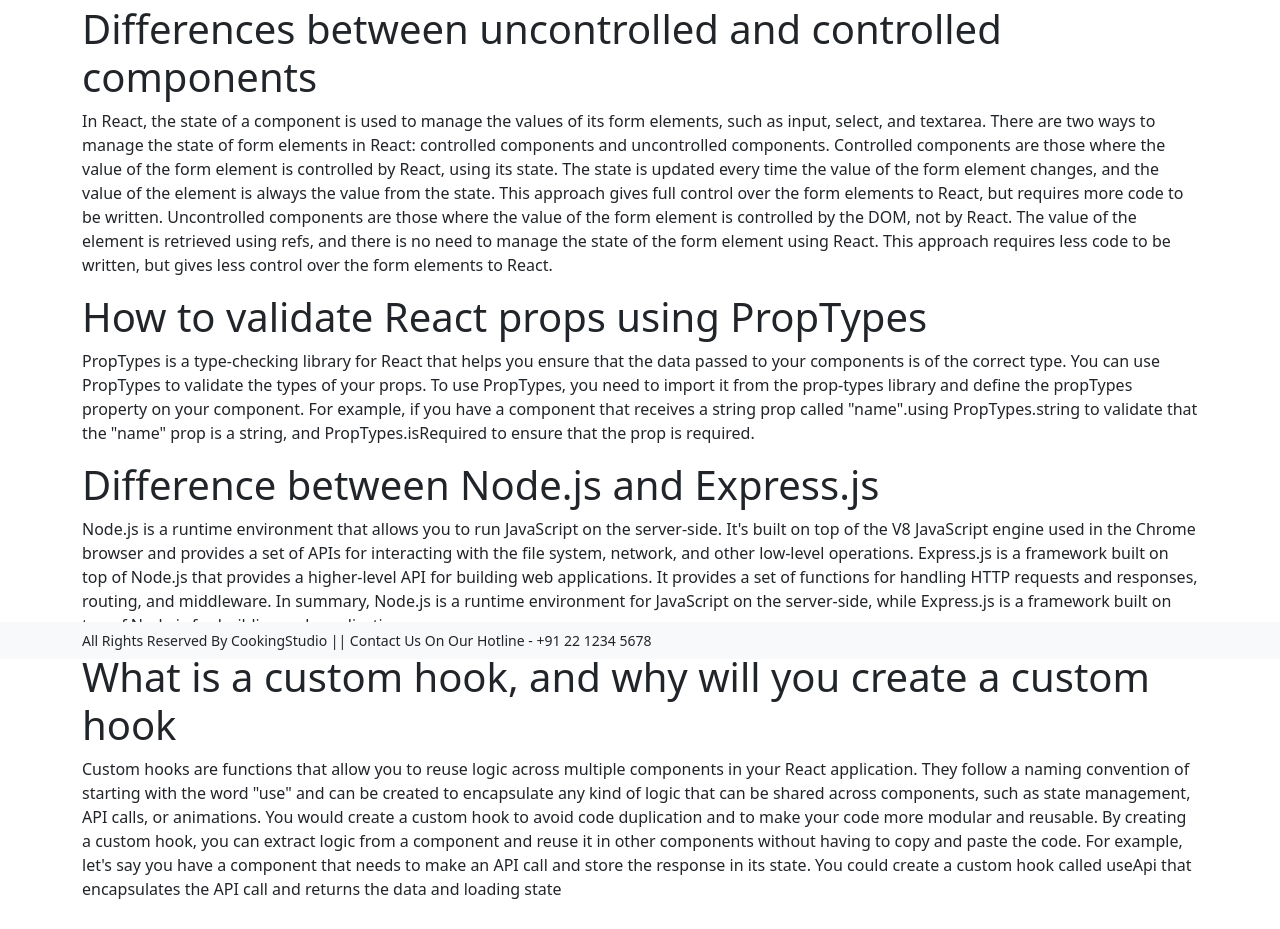
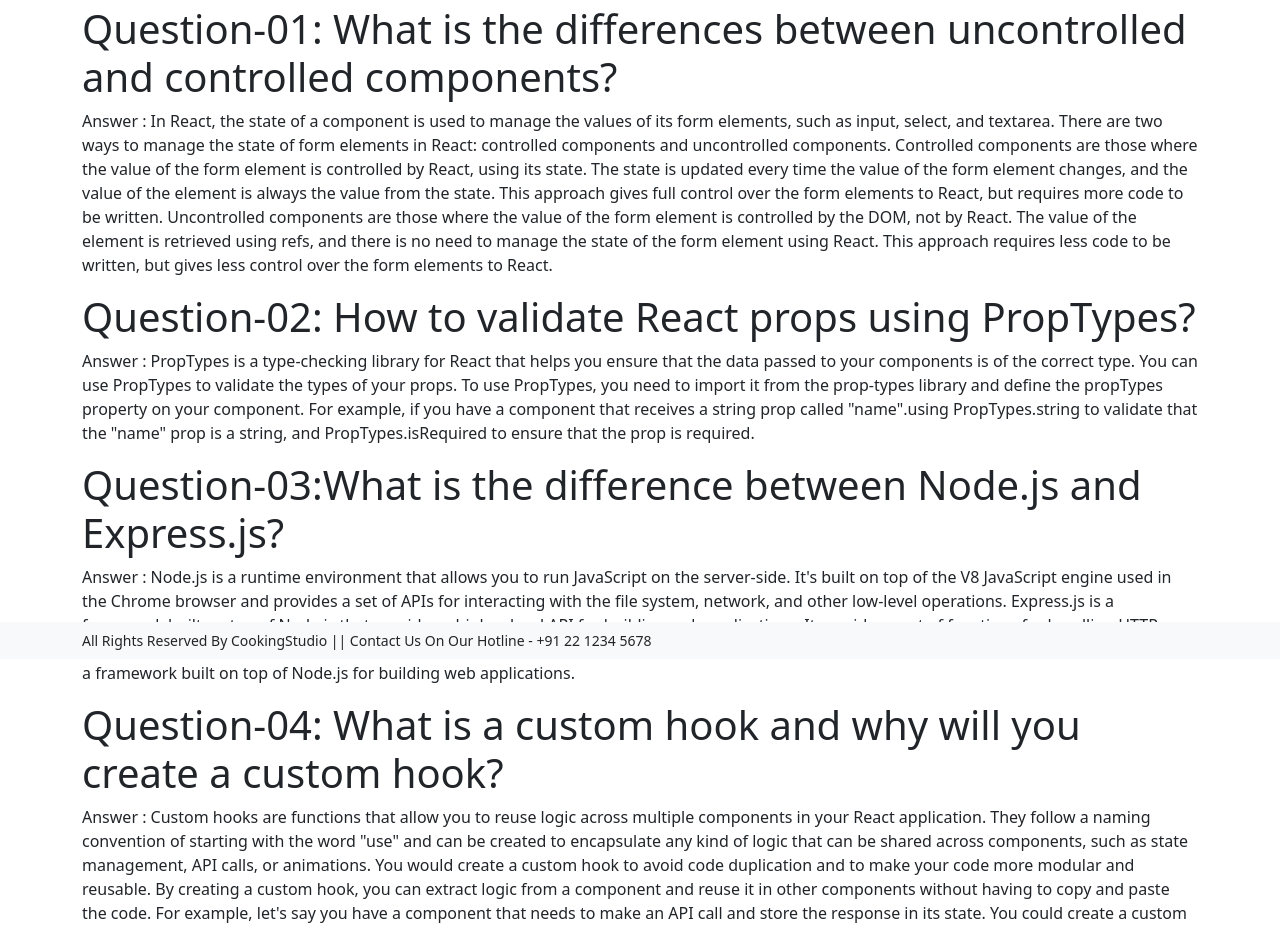
Before and after one commit to SUMIYA7/CookingStudio, a React (Vite) app: page /blog in a window 1280 px wide. Shown: the part 141-1070 px from the top of the page. Built offline with nearby package versions, Linux system fonts and the light colour scheme; no server answers.

Commit message:
changes again

```diff
--- a/src/components/Blog/Blog.jsx
+++ b/src/components/Blog/Blog.jsx
@@ -38,10 +38,10 @@ const Blog = () => {
           <div className="actual-receipt">
             <div>
               <h1>
-                Differences between uncontrolled and controlled components
+                Question-01: What is the differences between uncontrolled and controlled components?
               </h1>
               <p>
-                In React, the state of a component is used to manage the values
+                Answer : In React, the state of a component is used to manage the values
                 of its form elements, such as input, select, and textarea. There
                 are two ways to manage the state of form elements in React:
                 controlled components and uncontrolled components. Controlled
@@ -59,9 +59,9 @@ const Blog = () => {
               </p>
             </div>
             <div>
-              <h1>How to validate React props using PropTypes</h1>
+              <h1>Question-02: How to validate React props using PropTypes?</h1>
               <p>
-                PropTypes is a type-checking library for React that helps you
+                Answer : PropTypes is a type-checking library for React that helps you
                 ensure that the data passed to your components is of the correct
                 type. You can use PropTypes to validate the types of your props.
                 To use PropTypes, you need to import it from the prop-types
@@ -73,9 +73,9 @@ const Blog = () => {
               </p>
             </div>
             <div>
-              <h1>Difference between Node.js and Express.js</h1>
+              <h1>Question-03:What is the difference between Node.js and Express.js?</h1>
               <p>
-                Node.js is a runtime environment that allows you to run
+                Answer : Node.js is a runtime environment that allows you to run
                 JavaScript on the server-side. It's built on top of the V8
                 JavaScript engine used in the Chrome browser and provides a set
                 of APIs for interacting with the file system, network, and other
@@ -90,10 +90,10 @@ const Blog = () => {
             </div>
             <div>
               <h1>
-                What is a custom hook, and why will you create a custom hook
+                Question-04: What is a custom hook and why will you create a custom hook?
               </h1>
               <p>
-                Custom hooks are functions that allow you to reuse logic across
+                Answer : Custom hooks are functions that allow you to reuse logic across
                 multiple components in your React application. They follow a
                 naming convention of starting with the word "use" and can be
                 created to encapsulate any kind of logic that can be shared
@@ -105,7 +105,7 @@ const Blog = () => {
                 paste the code. For example, let's say you have a component that
                 needs to make an API call and store the response in its state.
                 You could create a custom hook called useApi that encapsulates
-                the API call and returns the data and loading state
+                the API call and returns the data and loading state.
               </p>
             </div>
           </div>
--- a/src/pages/ChefSection/ChefSection.jsx
+++ b/src/pages/ChefSection/ChefSection.jsx
@@ -18,8 +18,8 @@ const ChefSection = () => {
     return (
       <Container className="mt-5 pt-5">
         <div className="text-center mt-5 mb-5">
-          <h1>THE TEAM</h1>
-          <h6>Experience & Commitment</h6>
+          <h1>Chef Section</h1>
+          <h6>Experience & Effort</h6>
         </div>
         {chefs.map((chef) => (
           <SingleChef
```
